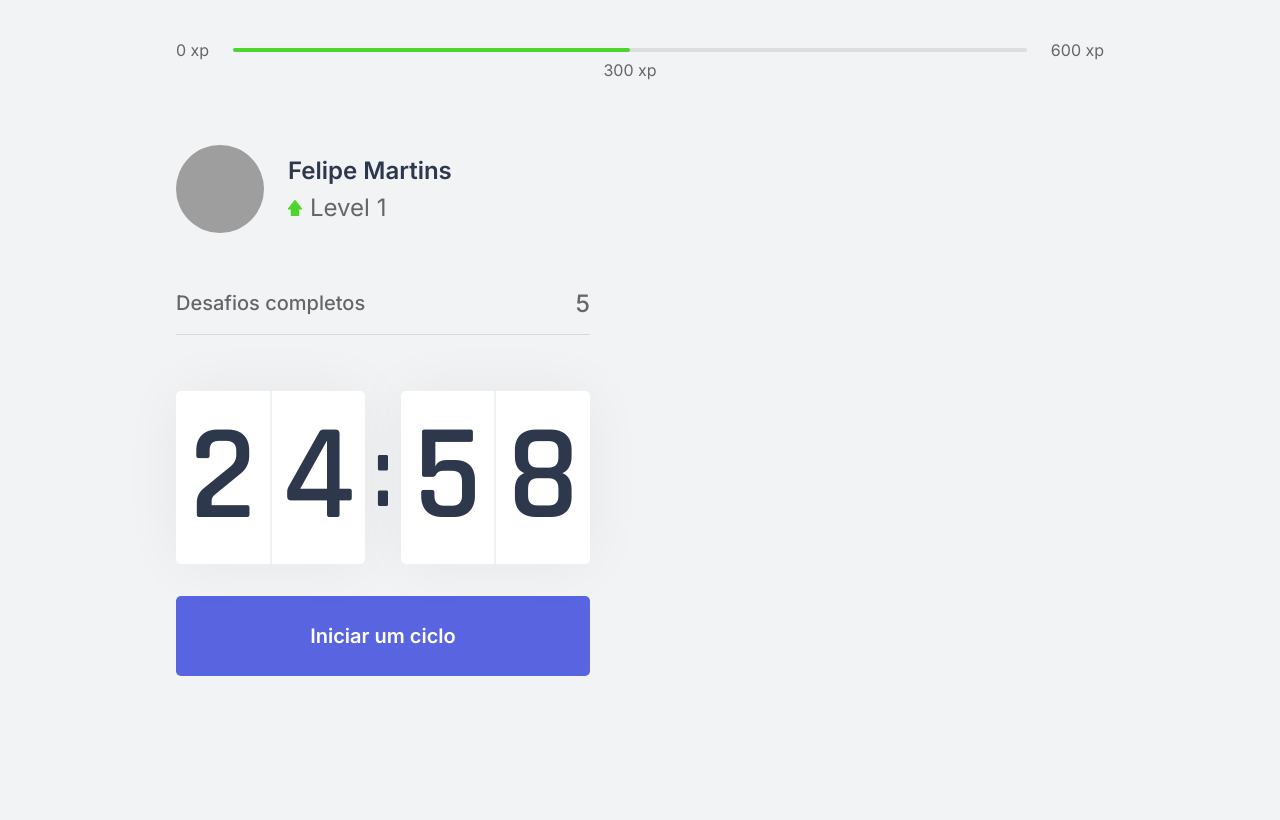
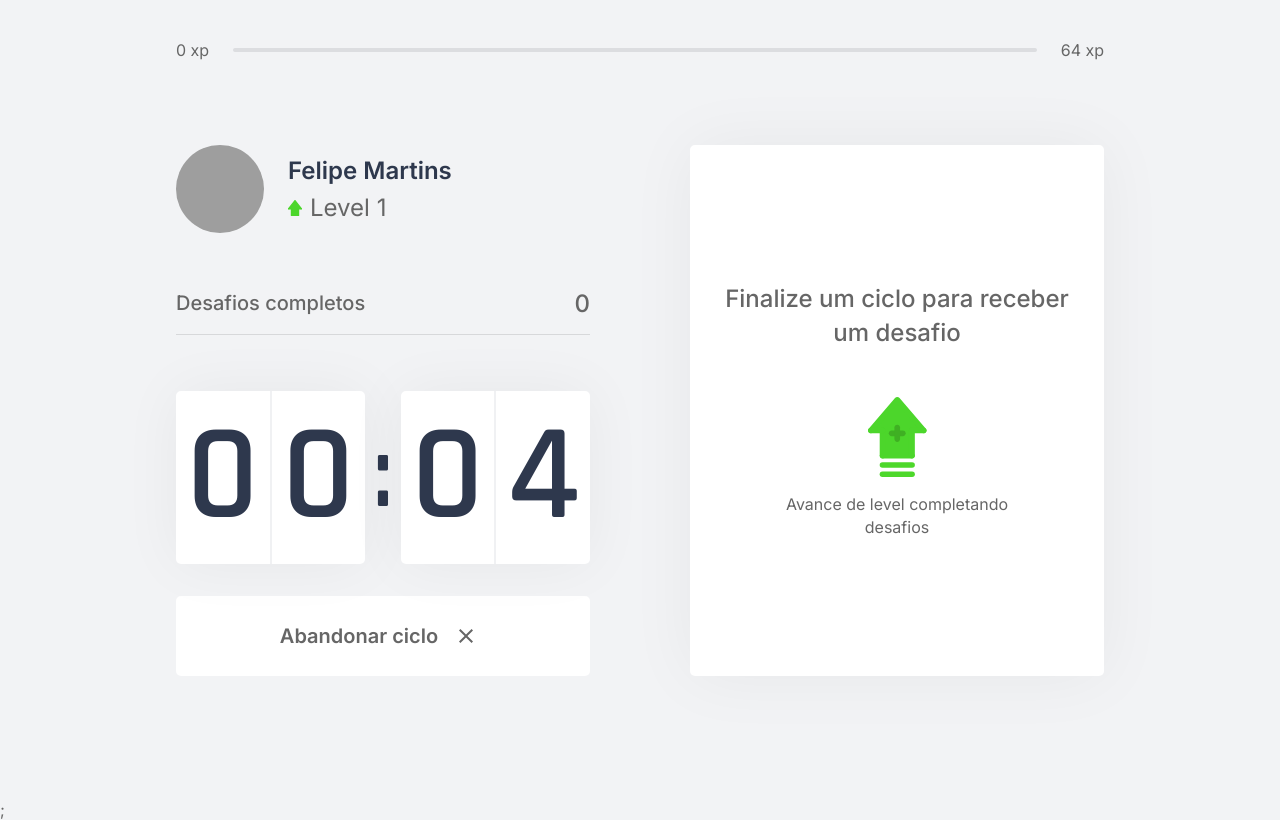
Before and after one commit to Felipe-martins1/moveit-nlw, a Next.js app: page / in a window 1280 px wide. Both pictures are taken after a click on the button "Iniciar um ciclo". Built offline with nearby package versions, Linux system fonts and the light colour scheme; grey boxes are pictures that could not be loaded.

Commit message:
Adding ContextAPI

```diff
--- /dev/null
+++ b/challenges.json
@@ -0,0 +1,62 @@
+[
+  {
+    "type": "body",
+    "description": "Estique um de seus braços com a palma da mão virada para frente e puxe os dedos para cima por 10 segundos por mão.",
+    "amount": 80
+  },
+  {
+    "type": "body",
+    "description": "Estique seu braço contra o peito e puxe-o utilizando o outro braço por 10 segundos por braço.",
+    "amount": 60
+  },
+  {
+    "type": "body",
+    "description": "Puxe seu pescoço com a ajuda da mão para a direita e para a esquerda, permanecendo na posição por alguns segundos.",
+    "amount": 70
+  },
+  {
+    "type": "body",
+    "description": "Com as duas mãos na parte de trás da cabeça, leve-a para baixo, alongando a parte de trás da região.",
+    "amount": 60
+  },
+  {
+    "type": "body",
+    "description": "Cruze as pernas e desça com as mãos esticadas em direção ao chão. Repita o movimento com a outra perna na frente.",
+    "amount": 100
+  },
+  {
+    "type": "body",
+    "description": "Sentado, abra as pernas e tente encostar as palmas das mãos no chão, repita 3 vezes por 5 segundos.",
+    "amount": 80
+  },
+  {
+    "type": "body",
+    "description": "Puxe o joelho de encontro ao peito e segure, troque de perna após 10 segundos.",
+    "amount": 50
+  },
+  {
+    "type": "body",
+    "description": "Sentado, cruze uma perna e incline seu tronco à frente, troque de perna após 10 segundos.",
+    "amount": 80
+  },
+  {
+    "type": "eye",
+    "description": "Sentado, feche os olhos e cubra-os com as palmas da mão durante 2 minutos, depois abra normalmente.",
+    "amount": 90
+  },
+  {
+    "type": "eye",
+    "description": "Em algum ambiente aberto, olhe o mais longe que puder em quatro direções por 3s, mexa apenas os olhos. Repita 3 vezes.",
+    "amount": 140
+  },
+  {
+    "type": "eye",
+    "description": "Usando os polegares, massage a área abaixo das sobrancelhas em movimentos circulares por 15 segundos.",
+    "amount": 70
+  },
+  {
+    "type": "body",
+    "description": "Em pé, gire a cintura o máximo que puder para a esquerda, segure por cinco segundos. Repita para a direita.",
+    "amount": 90
+  }
+]
--- /dev/null
+++ b/src/components/ChallengeBox.tsx
@@ -0,0 +1,42 @@
+import { useContext } from "react";
+import { ChallengesContext } from "../contexts/ChallengesContext";
+import styles from "../styles/components/ChallengeBox.module.css";
+export function ChallengeBox() {
+  const { activeChallenge, resetChallenge } = useContext(ChallengesContext);
+  return (
+    <div className={styles.challengeBoxContainer}>
+      {activeChallenge ? (
+        <div className={styles.challengeActive}>
+          <header>Ganhe {activeChallenge.amount} xp</header>
+
+          <main>
+            <img src={`icons/${activeChallenge.type}.svg`} />
+            <strong>Novo desafio</strong>
+            <p>{activeChallenge.description}</p>
+          </main>
+
+          <footer>
+            <button
+              onClick={resetChallenge}
+              type="button"
+              className={styles.challengeFailedButton}
+            >
+              Falhei
+            </button>
+            <button type="button" className={styles.challengeSucceededButton}>
+              Completei
+            </button>
+          </footer>
+        </div>
+      ) : (
+        <div className={styles.challengeNotActive}>
+          <strong>Finalize um ciclo para receber um desafio</strong>
+          <p>
+            <img src="icons/level-up.svg" alt="Level Up" />
+            Avance de level completando desafios
+          </p>
+        </div>
+      )}
+    </div>
+  );
+}
--- a/src/components/CompletedChallenges.tsx
+++ b/src/components/CompletedChallenges.tsx
@@ -1,10 +1,13 @@
+import { useContext } from "react";
+import { ChallengesContext } from "../contexts/ChallengesContext";
 import styles from "../styles/components/CompletedChallenges.module.css";
 
 export function CompletedChallenges() {
+  const { challengesCompleted } = useContext(ChallengesContext);
   return (
     <div className={styles.completedChallengesContainer}>
       <span>Desafios completos</span>
-      <span>5</span>
+      <span>{challengesCompleted}</span>
     </div>
   );
 }
--- a/src/components/Countdown.tsx
+++ b/src/components/Countdown.tsx
@@ -1,9 +1,16 @@
-import { useState, useEffect } from "react";
+import { useState, useEffect, useContext } from "react";
+import { ChallengesContext } from "../contexts/ChallengesContext";
 import styles from "../styles/components/Countdown.module.css";
 
 export function Countdown() {
-  const [time, setTime] = useState(25 * 60);
-  const [active, setActive] = useState(false);
+  const { startNewChallenge } = useContext(ChallengesContext);
+
+  const minutesCountdown = 0.1;
+  const [time, setTime] = useState(minutesCountdown * 60);
+  const [isActive, setIsActive] = useState(false);
+  const [hasFinished, setHasFinished] = useState(false);
+
+  let countdownTimeout: NodeJS.Timeout;
 
   const minutes = Math.floor(time / 60);
   const seconds = time % 60;
@@ -12,16 +19,26 @@
   const [secondLeft, secondRight] = String(seconds).padStart(2, "0").split("");
 
   const startCountdown = () => {
-    setActive(true);
+    setIsActive(true);
+  };
+
+  const resetCountdown = () => {
+    clearTimeout(countdownTimeout);
+    setIsActive(false);
+    setTime(minutesCountdown * 60);
   };
 
   useEffect(() => {
-    if (active && time > 0) {
-      setTimeout(() => {
+    if (isActive && time > 0) {
+      countdownTimeout = setTimeout(() => {
         setTime(time - 1);
       }, 1000);
+    } else if (isActive && time === 0) {
+      setHasFinished(true);
+      setIsActive(false);
+      startNewChallenge();
     }
-  }, [active, time]);
+  }, [isActive, time]);
   return (
     <div>
       <div className={styles.countdownContainer}>
@@ -36,6 +53,23 @@
         </div>
       </div>
 
+      {hasFinished ? (
+        <button disabled className={styles.countdownButton}>
+          Ciclo encerrado
+          <img src="icons/check.svg" />
+        </button>
+      ) : (
+        <>
+          {isActive ? (
+            <button
+              onClick={resetCountdown}
+              type="button"
+              className={`${styles.countdownButton} ${styles.stopCountdownButton}`}
+            >
+              Abandonar ciclo
+              <img src="icons/close.svg" />
+            </button>
+          ) : (
             <button
               onClick={startCountdown}
               type="button"
@@ -43,6 +77,9 @@
             >
               Iniciar um ciclo
             </button>
+          )}
+        </>
+      )}
     </div>
   );
 }
--- a/src/components/ExperienceBar.tsx
+++ b/src/components/ExperienceBar.tsx
@@ -1,16 +1,29 @@
+import { useContext } from "react";
+import { ChallengesContext } from "../contexts/ChallengesContext";
 import styles from "../styles/components/ExperienceBar.module.css";
 
 export function ExperienceBar() {
+  const { currentExperience, experienceToNextLevel } = useContext(
+    ChallengesContext
+  );
+
+  const percentToNextLevel =
+    Math.round(currentExperience * 100) / experienceToNextLevel;
   return (
     <header className={styles.experienceBar}>
       <span>0 xp</span>
       <div>
-        <div style={{ width: "50%" }} />
-        <span className={styles.currentExperience} style={{ left: "50%" }}>
-          300 xp
-        </span>
+        <div style={{ width: `${percentToNextLevel}%` }} />
+        {percentToNextLevel > 0 && (
+          <span
+            className={styles.currentExperience}
+            style={{ left: `${percentToNextLevel}%` }}
+          >
+            {currentExperience} xp
+          </span>
+        )}
       </div>
-      <span>600 xp</span>
+      <span>{experienceToNextLevel} xp</span>
     </header>
   );
 }
--- /dev/null
+++ b/src/contexts/ChallengesContext.tsx
@@ -0,0 +1,64 @@
+import { createContext, useState, ReactNode } from "react";
+import challenges from "../../challenges.json";
+
+interface Challenge {
+  type: "body" | "eye";
+  description: string;
+  amount: number;
+}
+interface ChallengesContextData {
+  level: number;
+  levelUp: () => void;
+  currentExperience: number;
+  experienceToNextLevel: number;
+  challengesCompleted: number;
+  startNewChallenge: () => void;
+  activeChallenge: Challenge;
+  resetChallenge: () => void;
+}
+interface ChallengesProviderProps {
+  children: ReactNode;
+}
+
+export const ChallengesContext = createContext({} as ChallengesContextData);
+
+export function ChallengesProvider({ children }: ChallengesProviderProps) {
+  const [level, setLevel] = useState(1);
+  const [currentExperience, setCurrentExperience] = useState(0);
+  const [challengesCompleted, setChallengesCompleted] = useState(0);
+
+  const [activeChallenge, setActiveChallenge] = useState(null);
+
+  const experienceToNextLevel = Math.pow((level + 1) * 4, 2);
+
+  function levelUp() {
+    setLevel(level + 1);
+  }
+
+  function startNewChallenge() {
+    const randomChallengeIndex = Math.floor(Math.random() * challenges.length);
+    const challenge = challenges[randomChallengeIndex];
+    setActiveChallenge(challenge);
+  }
+
+  function resetChallenge() {
+    setActiveChallenge(null);
+  }
+
+  return (
+    <ChallengesContext.Provider
+      value={{
+        level,
+        levelUp,
+        currentExperience,
+        experienceToNextLevel,
+        challengesCompleted,
+        startNewChallenge,
+        activeChallenge,
+        resetChallenge,
+      }}
+    >
+      {children}
+    </ChallengesContext.Provider>
+  );
+}
--- a/src/pages/_app.tsx
+++ b/src/pages/_app.tsx
@@ -1,7 +1,11 @@
 import "../styles/global.css";
-
+import { ChallengesProvider } from "../contexts/ChallengesContext";
 function MyApp({ Component, pageProps }) {
-  return <Component {...pageProps} />;
+  return (
+    <ChallengesProvider>
+      <Component {...pageProps} />;
+    </ChallengesProvider>
+  );
 }
 
 export default MyApp;
--- a/src/pages/index.tsx
+++ b/src/pages/index.tsx
@@ -1,11 +1,13 @@
+import Head from "next/head";
+
 import { CompletedChallenges } from "../components/CompletedChallenges";
 import { Countdown } from "../components/Countdown";
 import { ExperienceBar } from "../components/ExperienceBar";
 import { Profile } from "../components/Profile";
-
-import Head from "next/head";
+import { ChallengeBox } from "../components/ChallengeBox";
 
 import styles from "../styles/pages/Home.module.css";
+
 export default function Home() {
   return (
     <div className={styles.container}>
@@ -19,7 +21,9 @@
           <CompletedChallenges />
           <Countdown />
         </div>
-        <div></div>
+        <div>
+          <ChallengeBox />
+        </div>
       </section>
     </div>
   );
--- /dev/null
+++ b/src/styles/components/ChallengeBox.module.css
@@ -0,0 +1,108 @@
+.challengeBoxContainer {
+  height: 100%;
+
+  background: var(--white);
+  border-radius: 5px;
+  box-shadow: 0 0 68px rgba(0, 0, 0, 0.05);
+  padding: 1.5rem 2rem;
+
+  display: flex;
+  flex-direction: column;
+  align-items: center;
+  justify-content: center;
+
+  text-align: center;
+}
+
+.challengeNotActive {
+  display: flex;
+  flex-direction: column;
+  align-items: center;
+}
+
+.challengeNotActive strong {
+  font-size: 1.5rem;
+  font-weight: 500;
+  line-height: 1.4;
+}
+
+.challengeNotActive p {
+  display: flex;
+  flex-direction: column;
+  align-items: center;
+  line-height: 1.4;
+  max-width: 70%;
+  margin-top: 3rem;
+}
+
+.challengeNotActive p img {
+  margin-bottom: 1rem;
+}
+
+.challengeActive {
+  height: 100%;
+  display: flex;
+  flex-direction: column;
+}
+
+.challengeActive header {
+  color: var(--blue);
+  font-weight: 600;
+  font-size: 1.25rem;
+  padding: 0 2rem 1.5rem;
+  border-bottom: 1px solid var(--gray-line);
+}
+
+.challengeActive main {
+  flex: 1;
+  display: flex;
+  flex-direction: column;
+  align-items: center;
+  justify-content: center;
+}
+
+.challengeActive main strong {
+  font-weight: 600;
+  font-size: 2rem;
+  color: var(--title);
+
+  margin: 1.5rem 0 1rem;
+}
+
+.challengeActive main p {
+  line-height: 1.5;
+}
+
+.challengeActive footer {
+  display: grid;
+  grid-template-columns: 1fr 1fr;
+  gap: 1rem;
+}
+
+.challengeActive footer button {
+  height: 3rem;
+  display: flex;
+  align-items: center;
+  justify-content: center;
+
+  border: 0;
+  border-radius: 5px;
+  color: var(--white);
+
+  font-size: 1rem;
+  font-weight: 600;
+
+  transition: filter 0.2s;
+}
+
+.challengeActive footer button.challengeFailedButton {
+  background: var(--red);
+}
+
+.challengeActive footer button.challengeSucceededButton {
+  background: var(--green);
+}
+
+.challengeActive footer button:hover {
+  filter: brightness(0.9);
+}
--- a/src/styles/components/Countdown.module.css
+++ b/src/styles/components/Countdown.module.css
@@ -56,6 +56,28 @@
   transition: background-color 0.2s;
 }
 
-.countdownButton:hover {
+.countdownButton:not(:disabled):hover {
   background: var(--blue-dark);
 }
+
+.stopCountdownButton {
+  background: var(--white);
+  color: var(--text);
+}
+
+.stopCountdownButton:not(:disabled):hover {
+  background: var(--red);
+  color: var(--white);
+}
+
+.countdownButton:disabled {
+  background: var(--white);
+  color: var(--text);
+  cursor: not-allowed;
+
+  border-bottom: 4px solid var(--green);
+}
+
+.countdownButton img {
+  margin-left: 0.5rem;
+}
--- a/src/styles/global.css
+++ b/src/styles/global.css
@@ -44,6 +44,7 @@
 
 button {
   cursor: pointer;
+  outline: none;
 }
 
 a {
```
Also changed, not shown: public/icons/check.svg (added). Lines whose indentation alone changed are shown as unchanged.
